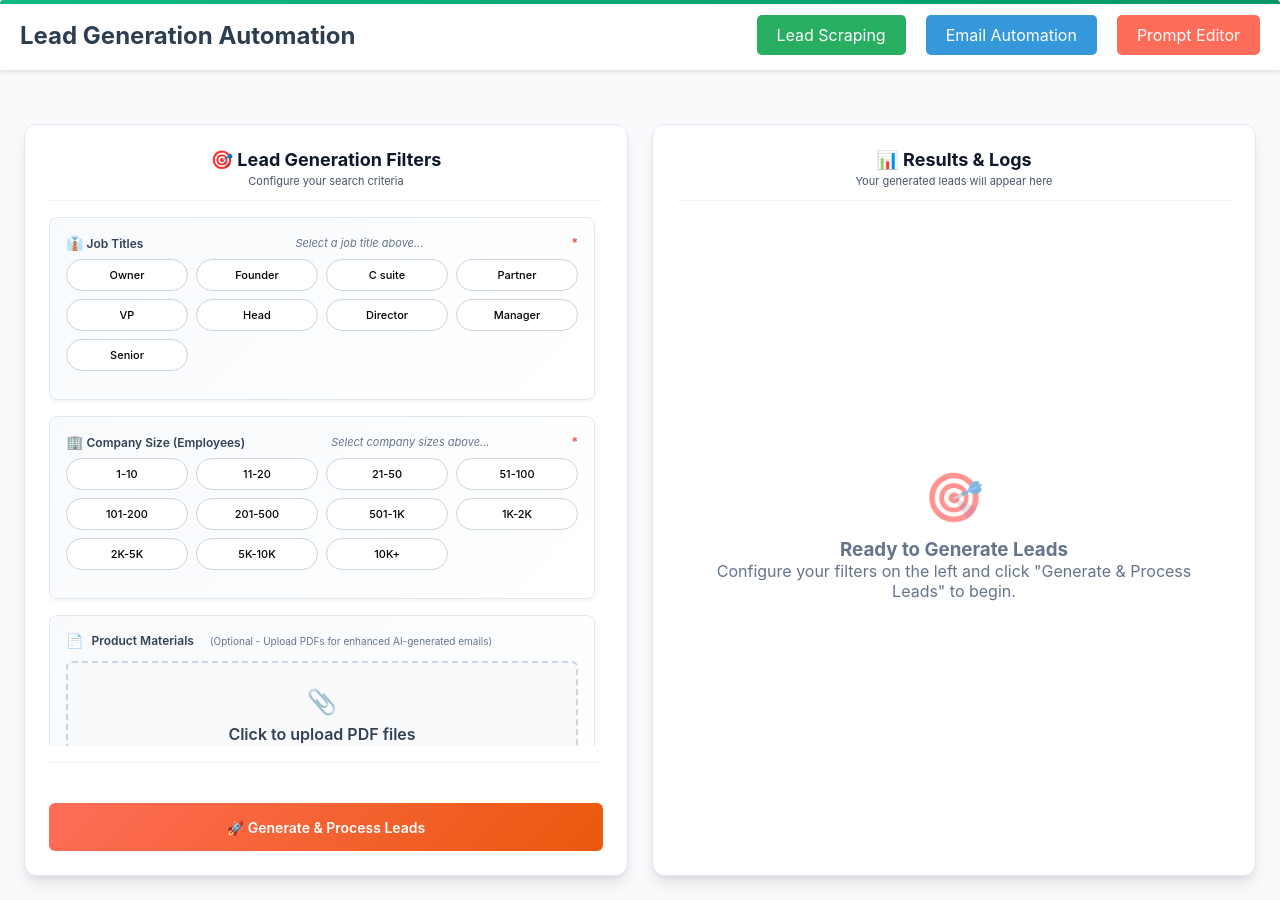
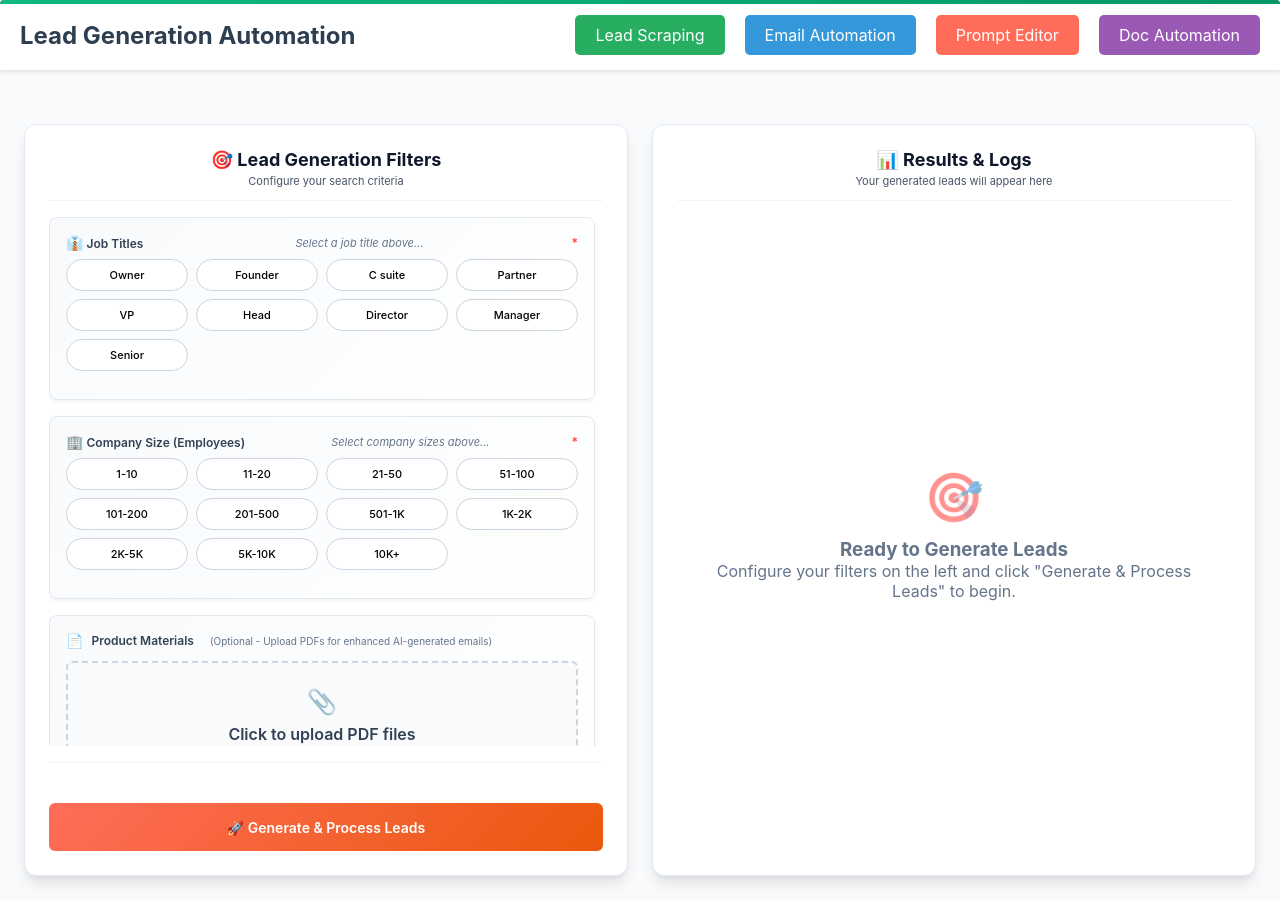
Before and after one commit to BenefitsCare25/LGA, a website: page public/lead-generator.html in a window 1280 px wide. Drawn offline with Linux system fonts and the light colour scheme.

Commit message:
Add Doc Automation nav link

```diff
--- a/public/lead-generator.html
+++ b/public/lead-generator.html
@@ -1361,6 +1361,7 @@
                 <a href="/" style="padding: 10px 20px; background: #27ae60; color: white; text-decoration: none; border-radius: 5px; transition: background 0.3s;">Lead Scraping</a>
                 <a href="/email-automation" style="padding: 10px 20px; background: #3498db; color: white; text-decoration: none; border-radius: 5px; transition: background 0.3s;">Email Automation</a>
                 <a href="/prompt-editor" style="padding: 10px 20px; background: #ff6d5a; color: white; text-decoration: none; border-radius: 5px; transition: background 0.3s;">Prompt Editor</a>
+                <a href="/sharepoint-automation" style="padding: 10px 20px; background: #9b59b6; color: white; text-decoration: none; border-radius: 5px; transition: background 0.3s;">Doc Automation</a>
             </div>
         </div>
     </nav>
```
Also changed, not shown: public/email-automation.html (+1 -0 lines).
